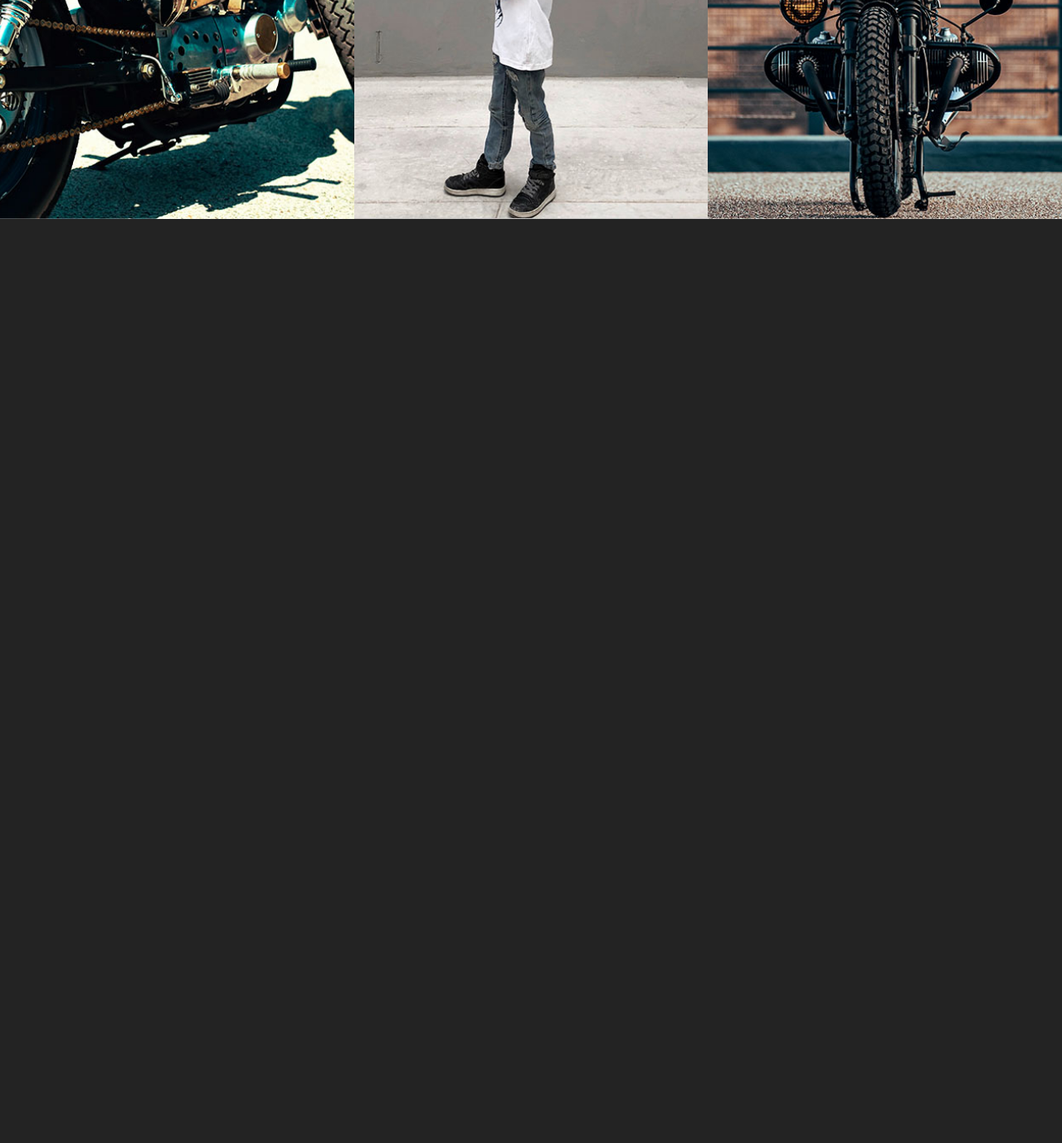
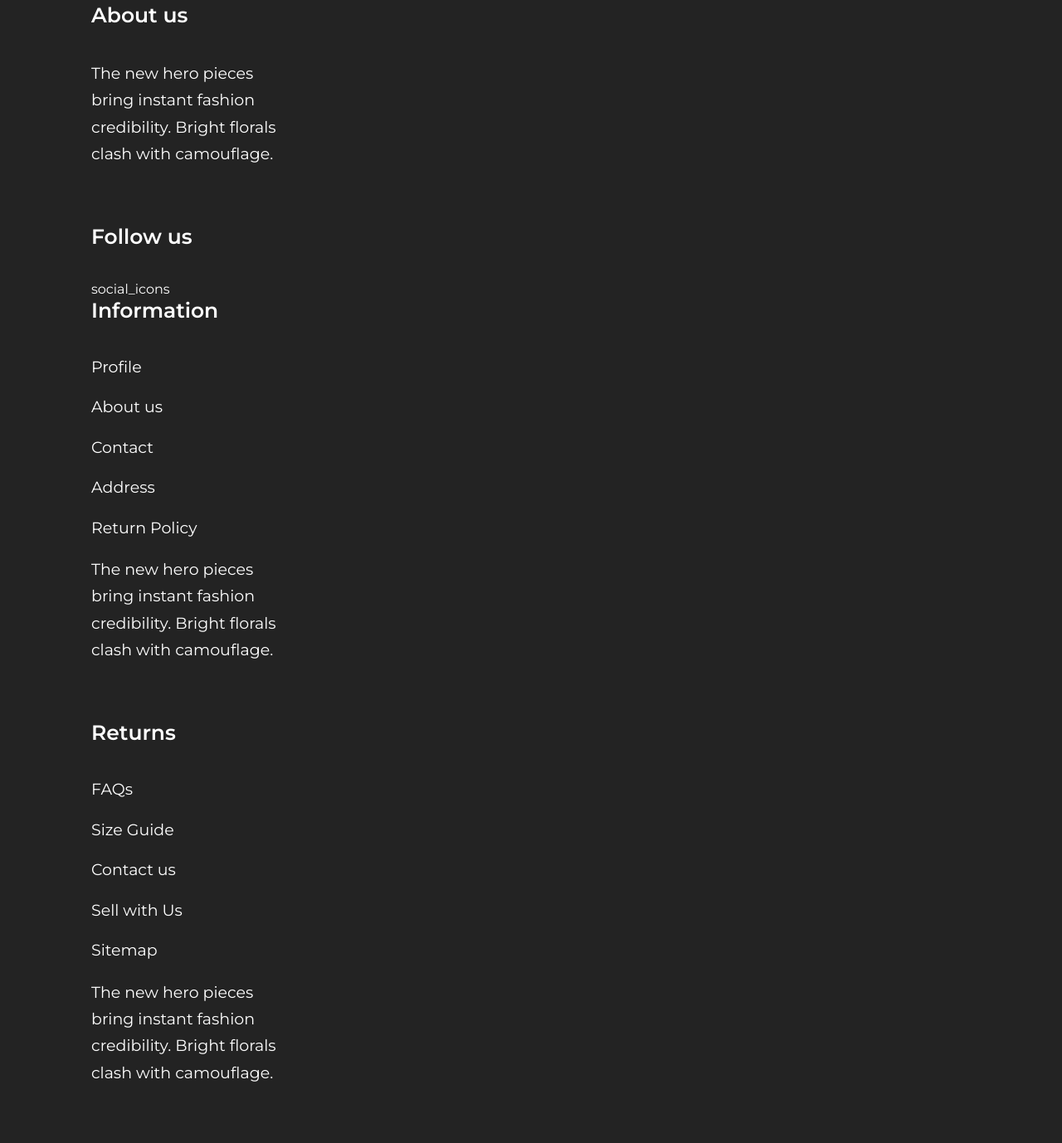
Before and after one commit to KuzAnton8335/desktop-lp--Harley-Davidson, a plain HTML site: page index.html in a window 1280 px wide. Shown: the part 1675-3053 px from the top of the page at 83% size. Before the commit the page ends 1939 px from the top, so only its background shows below. Drawn offline with nearby package versions, Linux system fonts and the light colour scheme.

Commit message:
layout of the bottom of the site

```diff
--- /dev/null
+++ b/css/footer.css
@@ -0,0 +1,38 @@
+.footer{
+	padding-top: 120px;
+	color:#fff;
+}
+.footer__row{
+	display: flex;
+	justify-content: space-between;
+}
+
+.footer__column{
+	max-width: 250px;
+}
+
+.footer_title{
+	font-size: 25px;
+	font-weight: 600;
+	line-height: 30px;
+	padding-bottom: 40px;
+}
+
+.footer_text{
+	font-size: 19px;
+	font-weight: 400;
+	line-height: 1.7;
+	padding-bottom: 68px;
+}
+
+.footer__list{
+	margin: 0;
+	padding:0;
+	list-style-type: none;
+	font-size: 19px;
+	line-height: 1.5;
+}
+
+.footer__list_item{
+	margin-bottom: 20px;
+}
--- a/index.html
+++ b/index.html
@@ -18,6 +18,7 @@
   <link rel="stylesheet" href="css/subscripe.css" type="text/css">
   <link rel="stylesheet" href="css/section-service.css" type="text/css">
   <link rel="stylesheet" href="css/gallery.css" type="text/css">
+  <link rel="stylesheet" href="css/footer.css" type="text/css">
 
   <link href="https://fonts.googleapis.com/css?family=Montserrat:400,500,600,700|Teko:400,500,600,700&display=swap"
     rel="stylesheet" />
@@ -215,7 +216,7 @@
     </section>
 
     <!-- section-service -->
-    <section class="section-service">
+    <section class="section-service none">
       <div class="container">
 
         <div class="section-service__row">
@@ -255,11 +256,71 @@
     </section>
     <!-- /section-service -->
 
-    <section class="gallary">
+    <section class="gallary ">
       <img class="gallary-item" src="img/gallary/img-gallary-1.jpg" alt="image-gallary">
       <img class="gallary-item" src="img/gallary/img-gallary-2.jpg" alt="image-gallary">
       <img class="gallary-item" src="img/gallary/img-gallary-3.jpg" alt="image-gallary">
     </section>
+<!-- footer -->
+    <footer class="footer">
+      <div class="container">
+        <div class="footer__row">
+          <div class="footer__column">
+            <!-- 1 блок -->
+            <div class="footer__widget">
+              <h4 class="footer_title">  About us</h4>
+
+              <div class="footer_text">
+                <p>The new hero pieces bring instant fashion credibility. Bright florals clash with camouflage.</p>
+              </div>
+            </div>
+
+
+            <div class="footer__group">
+              <h4 class="footer_title">  Follow us</h4>
+
+
+            social_icons
+            </div>
+            <!-- /1 блок  -->
+
+            <!-- 2 блок -->
+            <div class="footer__column">
+              <h4 class="footer_title">  Information</h4>
+              <ul class="footer__list">
+                <li class="footer__list_item">Profile</li>
+                <li class="footer__list_item">About us</li>
+                <li class="footer__list_item">Contact</li>
+                <li class="footer__list_item">Address</li>
+                <li class="footer__list_item">Return Policy</li>
+              </ul>
+            </div>
+
+            <div class="footer_text">
+                <p>The new hero pieces bring instant fashion credibility. Bright florals clash with camouflage.</p>
+            </div>
+            <!-- /2 блок -->
+
+            <!-- 3 блок -->
+            <div class="footer__column">
+              <h4 class="footer_title">  Returns</h4>
+              <ul class="footer__list">
+                <li class="footer__list_item">FAQs</li>
+                <li class="footer__list_item">Size Guide</li>
+                <li class="footer__list_item">Contact us</li>
+                <li class="footer__list_item">Sell with Us</li>
+                <li class="footer__list_item">Sitemap</li>
+              </ul>
+            </div>
+
+            <div class="footer_text">
+                <p>The new hero pieces bring instant fashion credibility. Bright florals clash with camouflage.</p>
+            </div>
+          </div>
+        </div>
+      </div>
+    </footer>
+<!-- /footer -->
   </main>
 </body>
 
```
Also changed, not shown: img/logo-footer.png (added).
